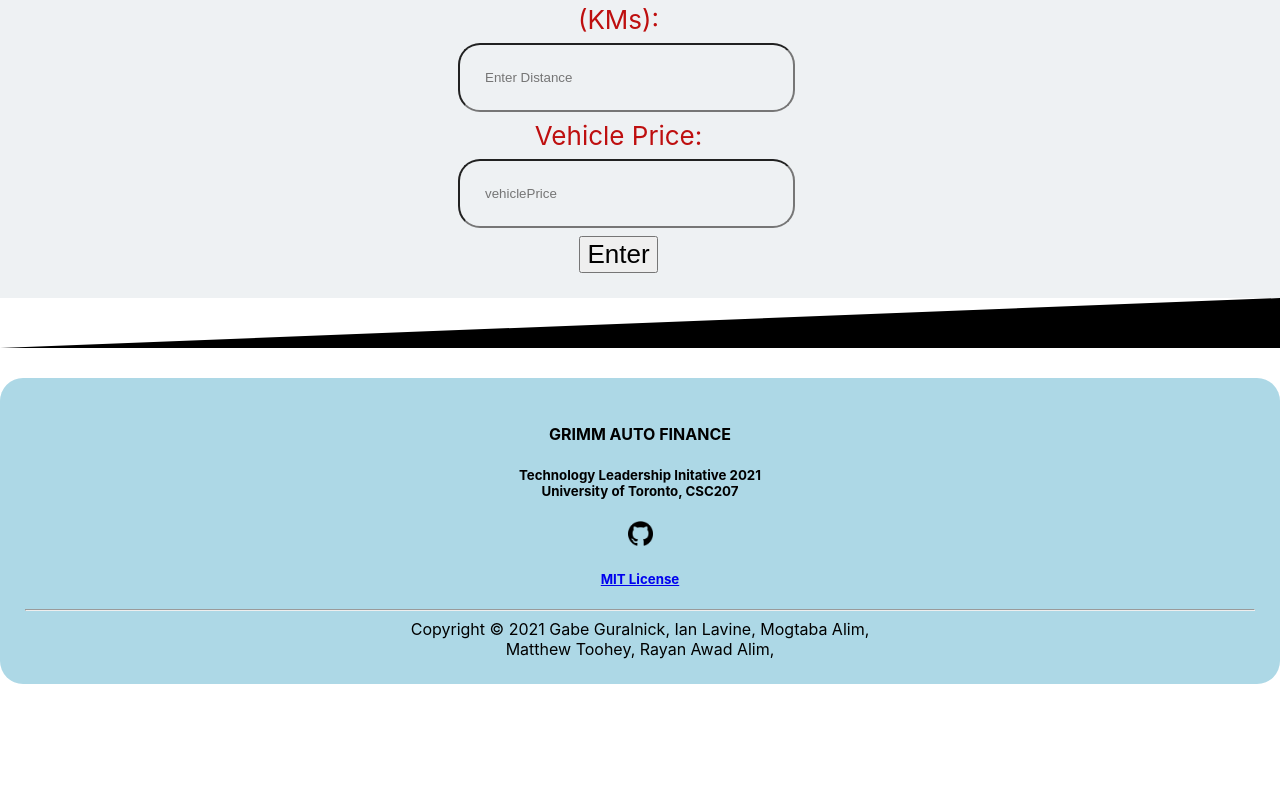
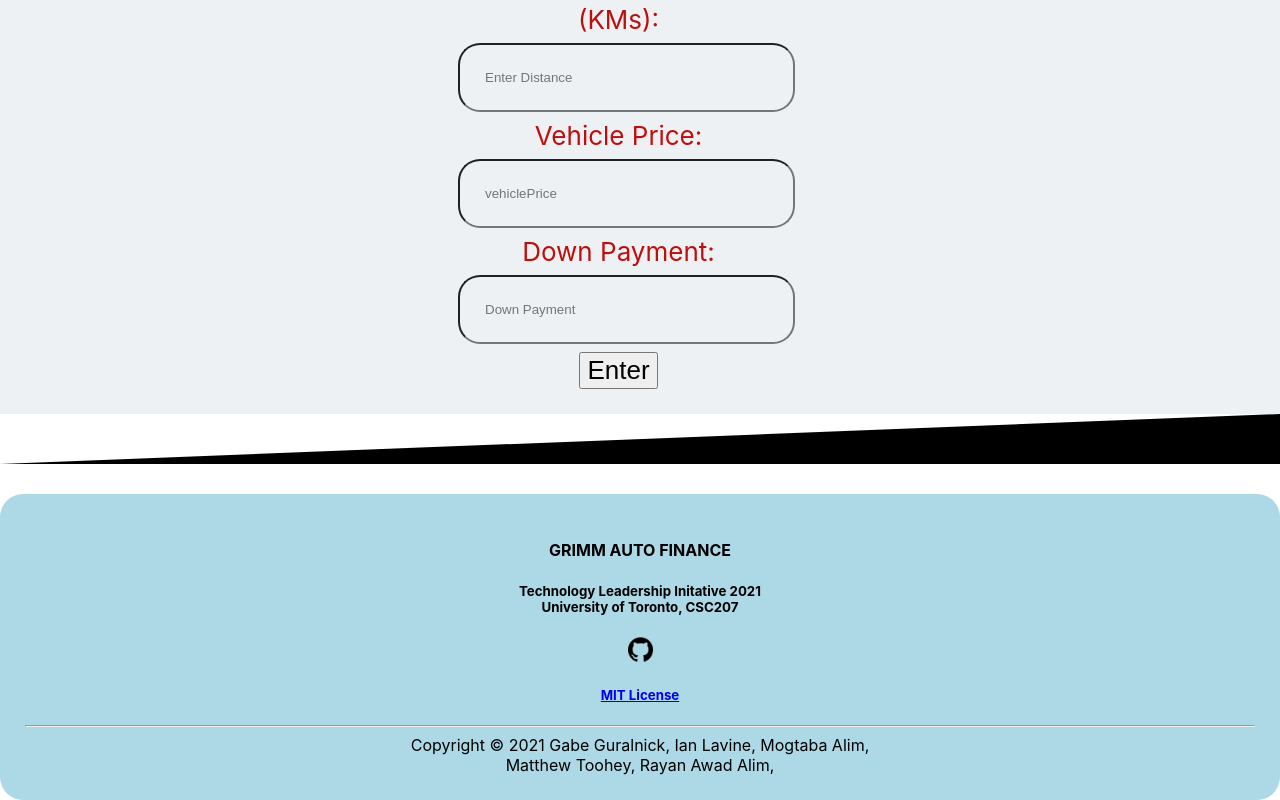
Before and after one commit to grimm-auto-finance/frontend, a React (Vite) app: page / in a window 1280 px wide. Shown: the part 1861-2661 px from the top of the page. Before the commit the page ends 2545 px from the top, so only its background shows below. Built offline with nearby package versions, Linux system fonts and the light colour scheme.

Commit message:
feat: Incorporated downpayment as a user input

```diff
--- a/src/components/UserForm.tsx
+++ b/src/components/UserForm.tsx
@@ -11,12 +11,13 @@ const UserForm = () => {
   const [year, setYear] = useState(0);
   const [kilometres, setKilometres] = useState(0);
   const [price, setPrice] = useState(0);
+  const [downpayment, setDownPayment] = useState(0);
 
   async function handleSubmit(event: React.FormEvent<HTMLFormElement>) {
     event.preventDefault();
     console.log(
       fetchLoanData(
-        new CarBuyer(pytBudget, creditScore),
+        new CarBuyer(pytBudget, creditScore, downpayment),
         new Car(kilometres, price, make, model, year)
       )
     );
@@ -155,6 +156,25 @@ const UserForm = () => {
             </div>
           </div>
 
+          <div className="flex items-center mb-5 pb-8">
+            <label className="inline-block w-auto mr-6 text-start">
+              Down Payment:{" "}
+            </label>
+            <div className="flex-1 py-2 border-b-2 border-red-300">
+              <input
+                id="downpayment"
+                type="number"
+                step={0.01}
+                placeholder="Down Payment"
+                name="downpayment"
+                onChange={(input) =>
+                  setDownPayment(parseFloat(input.target.value))
+                }
+                required
+              />
+            </div>
+          </div>
+
           <button
             type="submit"
             className="bg-blue-200 text-3xl text-gray-400 rounded-lg text-center py-8 px-32"
--- a/src/entities/CarBuyer.ts
+++ b/src/entities/CarBuyer.ts
@@ -7,24 +7,28 @@
 export class CarBuyer {
   creditScore: number;
   budget: number;
+  downpayment: number;
 
   /**
    * Constructs a new CarBuyer with the specified
    * budget and credit score.
-   * @param creditScore
-   * @param budget
+   * @param creditScore The credit score of the buyer
+   * @param budget The budget of the buyer
+   * @param downpayment The down payment amount of the buyer
    */
-  constructor(budget: number, creditScore: number) {
+  constructor(budget: number, creditScore: number, downpayment: number) {
     this.budget = budget;
     this.creditScore = creditScore;
+    this.downpayment = downpayment;
   }
 
   static from(json: CarBuyerJSON) {
-    return new CarBuyer(json.budget, json.creditScore);
+    return new CarBuyer(json.budget, json.creditScore, json.downpayment);
   }
 }
 
 export type CarBuyerJSON = {
   creditScore: number;
   budget: number;
+  downpayment: number;
 };
```
